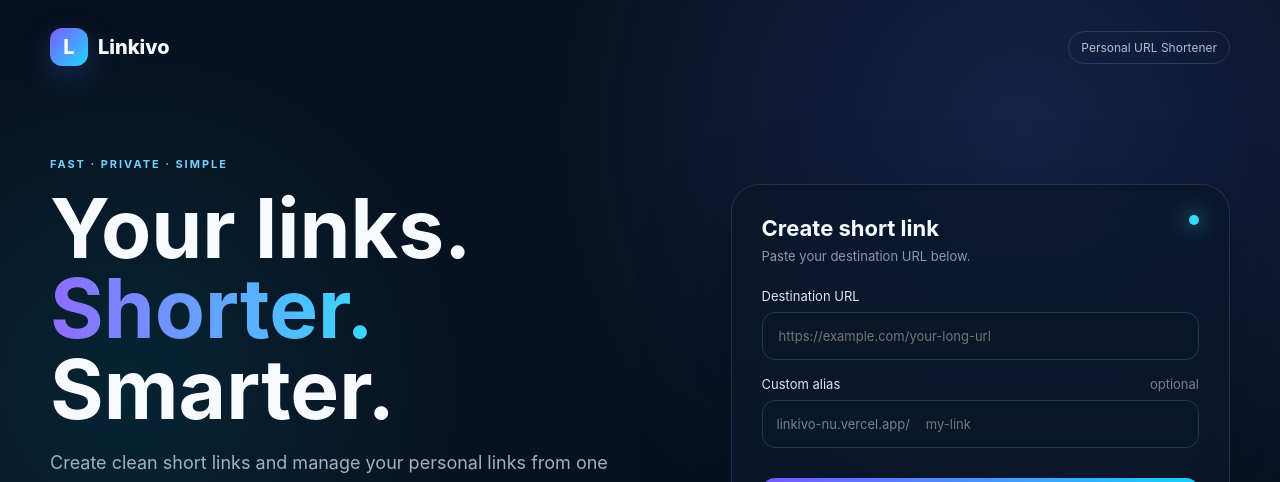
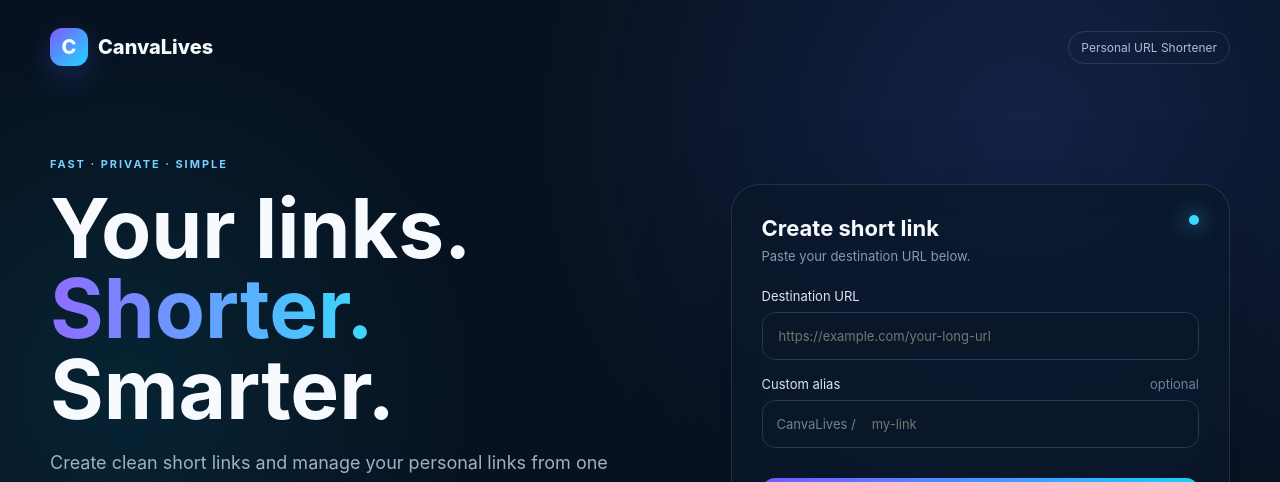
Before and after one commit to meherul382/Linkivo, a Next.js app: page / in a window 1280 px wide. Shown: the top 482 px of the page. Built offline with nearby package versions, Linux system fonts and the light colour scheme.

Commit message:
Update Linkivo branding to CanvaLives

```diff
--- a/app/page.tsx
+++ b/app/page.tsx
@@ -19,7 +19,7 @@ export default function Home() {
 
   useEffect(() => {
     try {
-      const saved = JSON.parse(localStorage.getItem("linkivo_my_links") || "[]");
+      const saved = JSON.parse(localStorage.getItem("canvalives_my_links") || "[]");
       if (Array.isArray(saved)) setMyLinks(saved);
     } catch {
       setMyLinks([]);
@@ -29,7 +29,7 @@ export default function Home() {
   function saveLink(link: SavedLink) {
     const next = [link, ...myLinks.filter(item => item.slug !== link.slug)];
     setMyLinks(next);
-    localStorage.setItem("linkivo_my_links", JSON.stringify(next));
+    localStorage.setItem("canvalives_my_links", JSON.stringify(next));
   }
 
   function removeLink(slug: string) {
@@ -83,7 +83,7 @@ export default function Home() {
   return <main className="page">
     <section className="hero container">
       <div className="nav">
-        <div className="brand"><span className="logo">L</span><span>Linkivo</span></div>
+        <div className="brand"><span className="logo">C</span><span>CanvaLives</span></div>
         <span className="badge">Personal URL Shortener</span>
       </div>
 
@@ -111,7 +111,7 @@ export default function Home() {
             </label>
 
             <label>Custom alias <em>optional</em>
-              <div className="alias"><span>linkivo-nu.vercel.app/</span><input value={alias} onChange={e=>setAlias(e.target.value)} placeholder="my-link" /></div>
+              <div className="alias"><span>CanvaLives /</span><input value={alias} onChange={e=>setAlias(e.target.value)} placeholder="my-link" /></div>
             </label>
 
             <button className="primary" type="submit" disabled={loading}>
```
